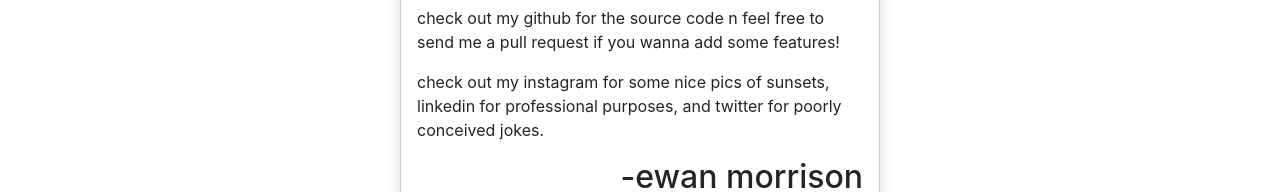
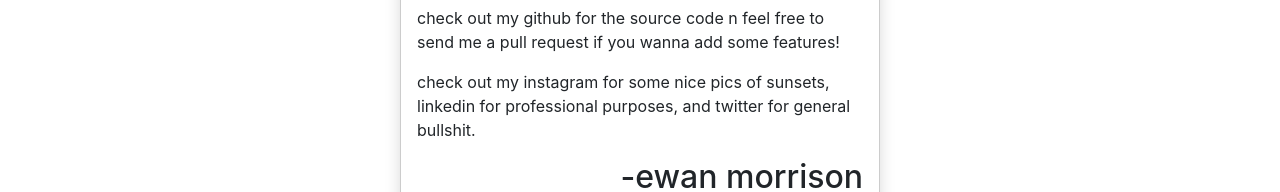
Before and after one commit to ewan-m/ewan-m.github.io, a React (Create React App) app: page /about in a window 1280 px wide. Shown: the part 360-552 px from the top of the page. Built offline with nearby package versions, Linux system fonts and the light colour scheme.

Commit message:
change about description

```diff
--- a/src/Pages/About.js
+++ b/src/Pages/About.js
@@ -20,7 +20,7 @@ function About() {
                     check out my github for the source code n feel free to send me a pull request if you wanna add some features!
                 </p>
                 <p>
-                    check out my instagram for some nice pics of sunsets, linkedin for professional purposes, and twitter for poorly conceived jokes.
+                    check out my instagram for some nice pics of sunsets, linkedin for professional purposes, and twitter for general bullshit.
                 </p>
                 <h2 className="text-right">
                     -ewan morrison
```
